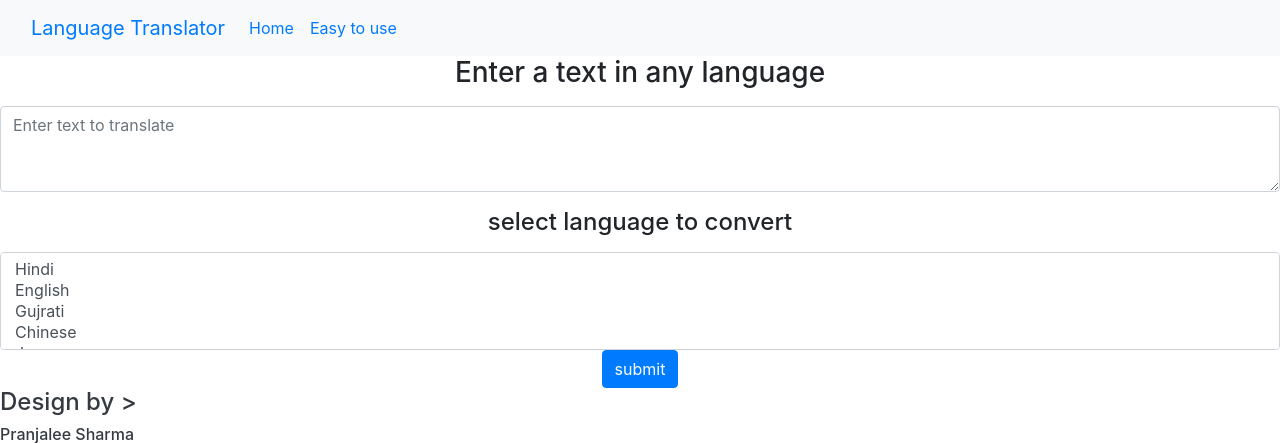
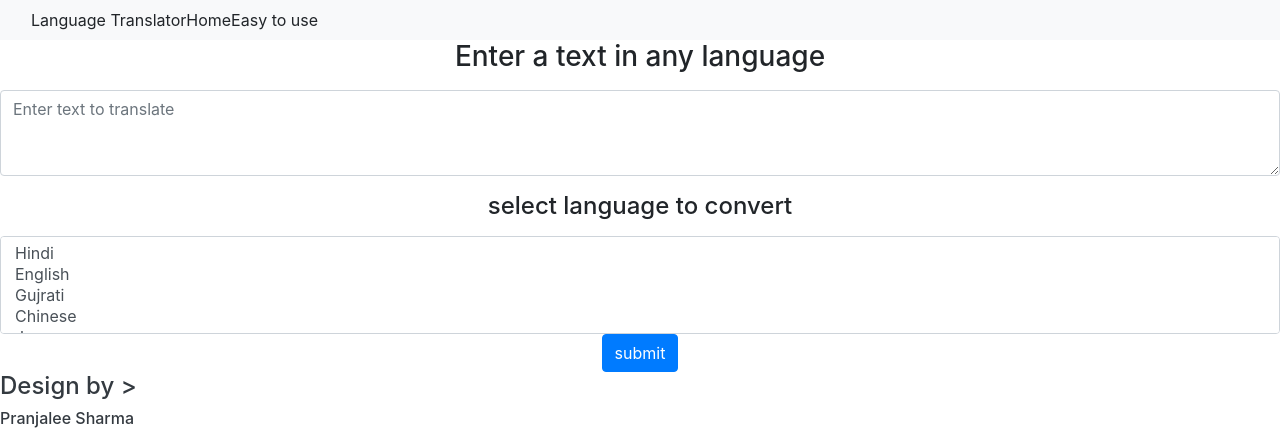
Before and after one commit to krashanu03/language_translator, a Django app: page / in a window 1280 px wide. Shown: the top 443 px of the page. Run offline with Django 3.2, Linux system fonts and the light colour scheme.

Commit message:
new changes

```diff
--- a/templates/translator.html
+++ b/templates/translator.html
@@ -13,17 +13,17 @@
   <body>
         <nav class="navbar navbar-expand-lg bg-light">
             <div class="container-fluid">
-            <a class="navbar-brand" href="#">Language Translator</a>
+            <a>Language Translator</a>
             <button class="navbar-toggler" type="button" data-bs-toggle="collapse" data-bs-target="#navbarNavDropdown" aria-controls="navbarNavDropdown" aria-expanded="false" aria-label="Toggle navigation">
                 <span class="navbar-toggler-icon"></span>
             </button>
             <div class="collapse navbar-collapse" id="navbarNavDropdown">
                     <ul class="navbar-nav">
                     <li class="nav-item">
-                        <a class="nav-link active" aria-current="page" href="#">Home</a>
+                        <a>Home</a>
                     </li>
                     <li class="nav-item">
-                        <a class="nav-link" href="#">Easy to use</a>
+                        <a>Easy to use</a>
                     </li>
 
                     </ul>
```
